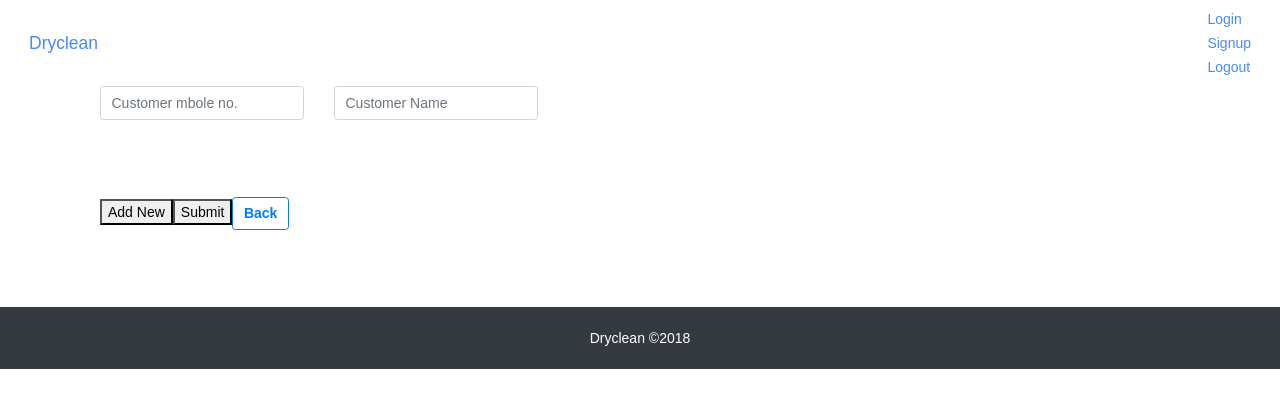
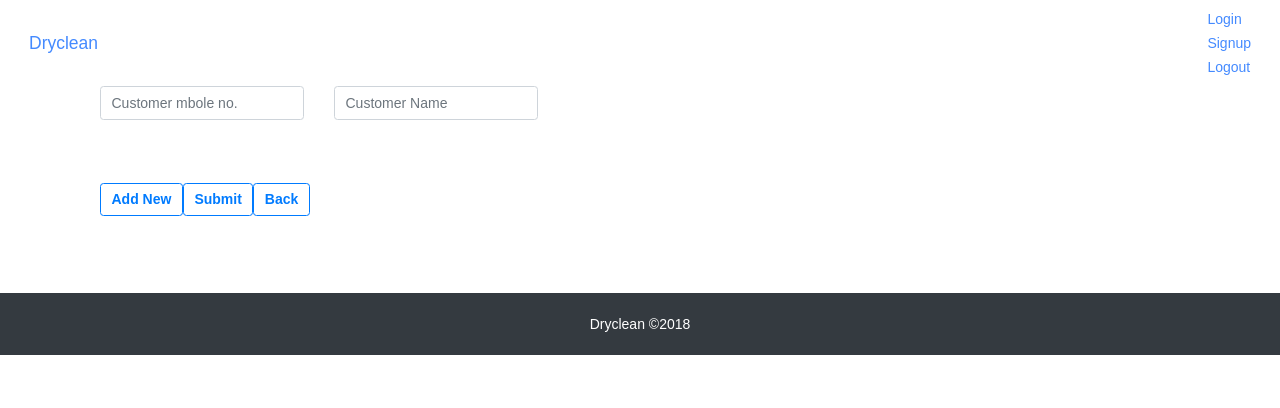
Before and after one commit to digbijaya/ProjectDryClean, a React app in the folder client/: page /orderreceive in a window 1280 px wide. Shown: the top 408 px of the page. Built offline with nearby package versions, Linux system fonts and the light colour scheme.

Commit message:
UI_changes_collect_page

```diff
--- a/client/src/components/orders/Receive/Dropdown/Dropdown.js
+++ b/client/src/components/orders/Receive/Dropdown/Dropdown.js
@@ -48,7 +48,9 @@ export default class ClotheOptionsDropdown extends Component {
   render() {
     var options = CLOTHECATEGORIES[this.props.type.toLowerCase()];
     return (
-      <div className="section">
+
+
+      <div className="section btn dropdown form-group col">
         <Select
           placeholder={this.props.type + "..."}
           id="clothetype-select"
@@ -63,6 +65,8 @@ export default class ClotheOptionsDropdown extends Component {
           searchable={this.state.searchable}
         />
       </div>
+
+
     );
   }
 }
--- a/client/src/components/orders/Receive/Dropdown/react-select.css
+++ b/client/src/components/orders/Receive/Dropdown/react-select.css
@@ -7,6 +7,8 @@
 */
 .Select {
   position: relative;
+  top: -6px;
+
 }
 .Select input::-webkit-contacts-auto-fill-button,
 .Select input::-webkit-credentials-auto-fill-button {
@@ -275,7 +277,7 @@
 .Select .Select-aria-only {
   position: absolute;
   display: inline-block;
-  height: 1px;
+  height: 4px;
   width: 1px;
   margin: -1px;
   clip: rect(0, 0, 0, 0);
--- a/client/src/components/orders/Receive/OrderRow/OrderComponent.js
+++ b/client/src/components/orders/Receive/OrderRow/OrderComponent.js
@@ -84,13 +84,14 @@ class OrderComponent extends Component {
   render() {
     return (
       <Tux>
-        <div>Item no.- {this.props.orderkey + 1}</div>
+        <div class="form-group row offset-md-0">
+         <div class="form-group col-auto">Item- {this.props.orderkey + 1}</div>
          {Object.keys(this.props.clotheproperties).map(clothePropertyKey => {
          let clothProp = this.props.clotheproperties[clothePropertyKey];
          return (
-            <span>
          <ClotheOptionsDropdown
-                updateValue={event => {
+            updateValue={event =>
+         {
          this.props.updateValue(event);
          this.props.addToOrderArray(event, this.props.orderkey);
          this.isFilled(clothProp + "Selected");
@@ -100,11 +101,10 @@ class OrderComponent extends Component {
          this.isCleared(clothProp + "Selected");
          }}
          />
-            </span>
          );
          })}
-        <span>
-          <input
+         <div class="form-group col-auto control-label">
+            <input class="btn btn-outline border h-99"
                type="text"
                placeholder="  quantity"
                name="quantity"
@@ -121,7 +121,9 @@ class OrderComponent extends Component {
             : this.isCleared("quantityFilled");
             }}
             />
-          <input
+         </div>
+         <div class="form-group col-auto">
+            <input class="btn btn-outline border h-90"
                type="text"
                placeholder="  price"
                name="price"
@@ -138,9 +140,8 @@ class OrderComponent extends Component {
             : this.isCleared("priceFilled");
             }}
             />
-        </span>
-
-        <button
+         </div>
+         <button class="form-group col-auto btn btn-outline-primary h-50"
             onClick={event => {
          // this.props.removeItem(event);
          this.props.remove(this.props.orderkey);
@@ -148,6 +149,7 @@ class OrderComponent extends Component {
          >
          Delete
          </button>
+      </div>
       </Tux>
     );
   }
--- a/client/src/components/orders/Receive/OrderRow/OrderRow.js
+++ b/client/src/components/orders/Receive/OrderRow/OrderRow.js
@@ -88,14 +88,14 @@ class OrderRow extends Component {
           addToOrderArray={this.addToOrderArray}
           addToOrderArrayFromInput={this.addToOrderArrayFromInput}
         />
-        <button
+        <button class="btn btn-outline-primary"
           disabled={!this.state.allInputFilled}
           onClick={this.addOrderRow}
         >
-          Add New
+          <strong>Add New</strong>
         </button>
-        <button onClick={() => this.props.addItem(this.state.orderrows)}>
-          Submit
+        <button class="btn btn-outline-primary" onClick={() => this.props.addItem(this.state.orderrows)}>
+          <strong>Submit</strong>
         </button>
       </Tux>
     );
--- a/client/src/components/orders/Receive/OrderRow/Orderlist.js
+++ b/client/src/components/orders/Receive/OrderRow/Orderlist.js
@@ -8,7 +8,7 @@ export default class Orderlist extends Component {
     var allFieldsPopulated = this.props.allFieldsPopulated;
 
     return (
-      <div class="form-group row">
+      <div>
         {Object.keys(orders).map(orderKey => {
           return (
             <OrderComponent
```
Lines whose indentation alone changed are shown as unchanged.
